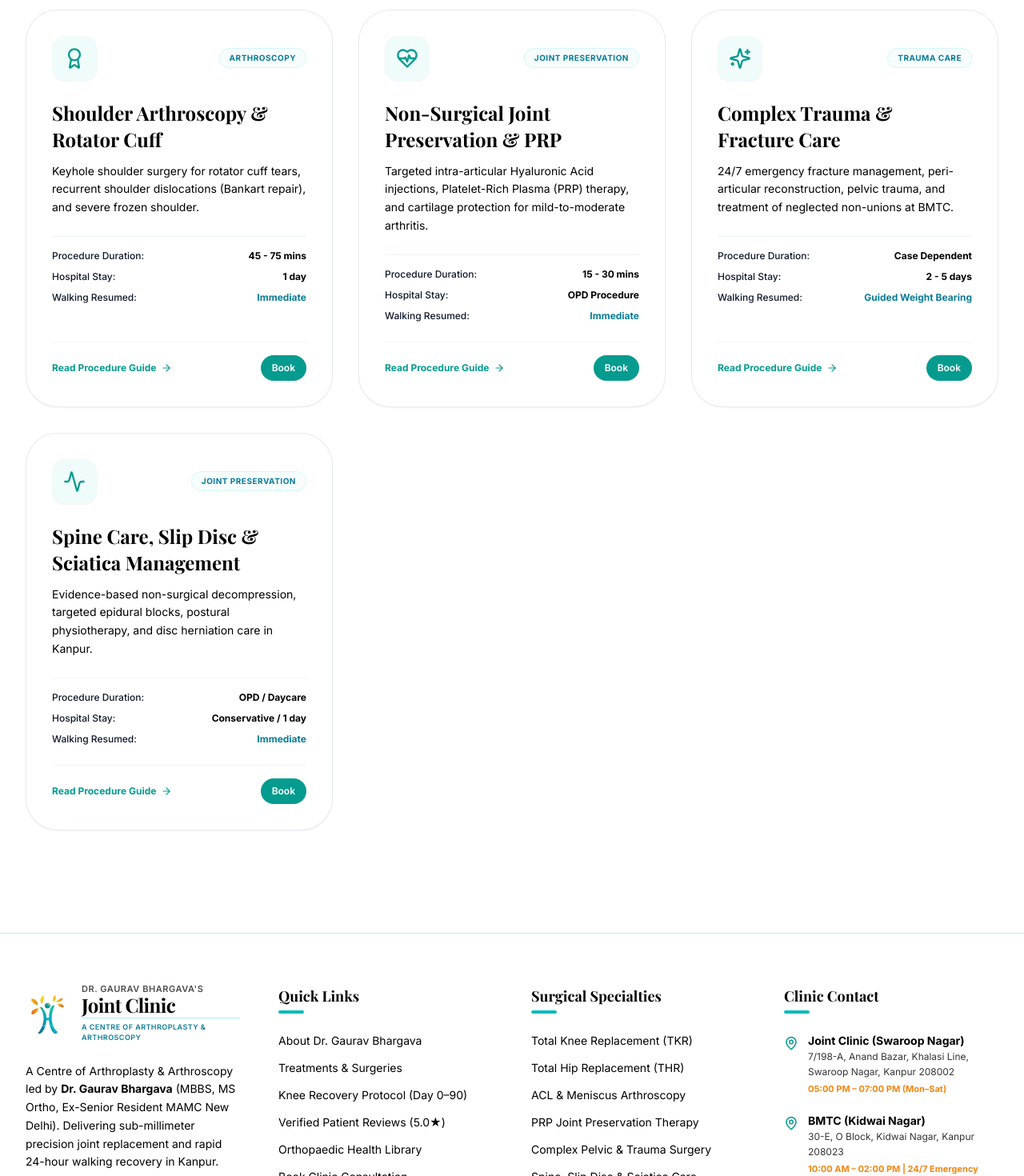
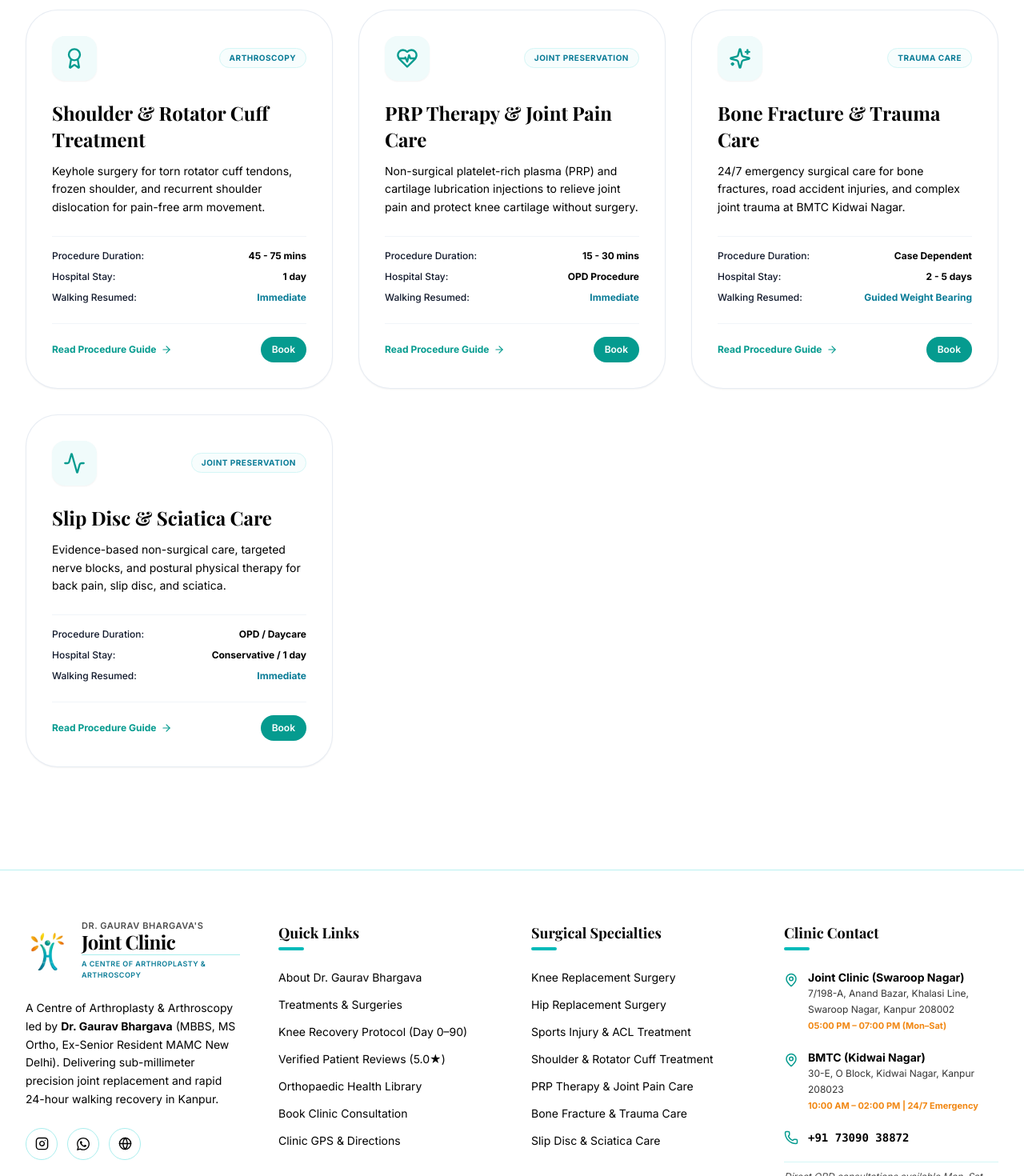
Before and after one commit to karmaautomation05-dot/joint-clinic, a Next.js app: page /treatments in a window 1280 px wide. Shown: the part 1000-2470 px from the top of the page at 80% size. Built offline with nearby package versions, Linux system fonts and the light colour scheme; a web font is replaced by a local one.

Commit message:
feat(treatments): simplify treatment names to common patient terminology and highlight Sports Injury & ACL Treatment

```diff
--- a/src/components/common/Footer.tsx
+++ b/src/components/common/Footer.tsx
@@ -124,32 +124,37 @@ export default function Footer() {
             <ul className="space-y-3.5 text-black text-sm">
               <li>
                 <Link href="/treatments/total-knee-replacement" className="hover:text-[#059B8F] transition-colors">
-                  Total Knee Replacement (TKR)
+                  Knee Replacement Surgery
                 </Link>
               </li>
               <li>
                 <Link href="/treatments/hip-replacement" className="hover:text-[#059B8F] transition-colors">
-                  Total Hip Replacement (THR)
+                  Hip Replacement Surgery
                 </Link>
               </li>
               <li>
-                <Link href="/treatments/arthroscopy-sports-injuries" className="hover:text-[#059B8F] transition-colors">
-                  ACL &amp; Meniscus Arthroscopy
+                <Link href="/treatments/sports-injury-acl-treatment" className="hover:text-[#059B8F] transition-colors">
+                  Sports Injury &amp; ACL Treatment
+                </Link>
+              </li>
+              <li>
+                <Link href="/treatments/shoulder-arthroscopy" className="hover:text-[#059B8F] transition-colors">
+                  Shoulder &amp; Rotator Cuff Treatment
                 </Link>
               </li>
               <li>
                 <Link href="/treatments/joint-preservation-prp" className="hover:text-[#059B8F] transition-colors">
-                  PRP Joint Preservation Therapy
+                  PRP Therapy &amp; Joint Pain Care
                 </Link>
               </li>
               <li>
                 <Link href="/treatments/complex-trauma-fractures" className="hover:text-[#059B8F] transition-colors">
-                  Complex Pelvic &amp; Trauma Surgery
+                  Bone Fracture &amp; Trauma Care
                 </Link>
               </li>
               <li>
                 <Link href="/treatments/spine-sciatica-care" className="hover:text-[#059B8F] transition-colors">
-                  Spine, Slip Disc &amp; Sciatica Care
+                  Slip Disc &amp; Sciatica Care
                 </Link>
               </li>
             </ul>
--- a/src/components/common/MedicalSchema.tsx
+++ b/src/components/common/MedicalSchema.tsx
@@ -108,19 +108,27 @@ export default function MedicalSchema() {
         availableService: [
           {
             "@type": "MedicalProcedure",
-            name: "Total Knee Replacement (TKR)",
+            name: "Knee Replacement Surgery",
           },
           {
             "@type": "MedicalProcedure",
-            name: "Total Hip Replacement (THR)",
+            name: "Hip Replacement Surgery",
           },
           {
             "@type": "MedicalProcedure",
-            name: "Arthroscopic ACL & Meniscus Surgery",
+            name: "Sports Injury & ACL Treatment",
           },
           {
             "@type": "MedicalProcedure",
-            name: "Joint Preservation & PRP Therapy",
+            name: "Shoulder & Rotator Cuff Treatment",
+          },
+          {
+            "@type": "MedicalProcedure",
+            name: "PRP Therapy & Joint Pain Care",
+          },
+          {
+            "@type": "MedicalProcedure",
+            name: "Slip Disc & Sciatica Care",
           },
         ],
       },
--- a/src/components/common/Navbar.tsx
+++ b/src/components/common/Navbar.tsx
@@ -82,22 +82,25 @@ export default function Navbar() {
               {isTreatmentsOpen && (
                 <div className="absolute top-full left-0 w-72 bg-white rounded-2xl shadow-xl border border-brand-100 p-3 space-y-1 animate-in fade-in slide-in-from-top-2 duration-200 z-50">
                   <Link href="/treatments/total-knee-replacement" className="block p-2.5 rounded-xl hover:bg-brand-50 text-xs font-semibold text-slate-800 hover:text-brand-700 transition-colors">
-                    Total Knee Replacement (TKR)
+                    Knee Replacement Surgery
                   </Link>
                   <Link href="/treatments/hip-replacement" className="block p-2.5 rounded-xl hover:bg-brand-50 text-xs font-semibold text-slate-800 hover:text-brand-700 transition-colors">
-                    Total Hip Replacement (THR)
+                    Hip Replacement Surgery
                   </Link>
-                  <Link href="/treatments/arthroscopy-sports-injuries" className="block p-2.5 rounded-xl hover:bg-brand-50 text-xs font-semibold text-slate-800 hover:text-brand-700 transition-colors">
-                    Knee &amp; Shoulder Arthroscopy (ACL)
+                  <Link href="/treatments/sports-injury-acl-treatment" className="block p-2.5 rounded-xl hover:bg-brand-50 text-xs font-semibold text-slate-800 hover:text-brand-700 transition-colors">
+                    Sports Injury &amp; ACL Treatment
+                  </Link>
+                  <Link href="/treatments/shoulder-arthroscopy" className="block p-2.5 rounded-xl hover:bg-brand-50 text-xs font-semibold text-slate-800 hover:text-brand-700 transition-colors">
+                    Shoulder &amp; Rotator Cuff Treatment
                   </Link>
                   <Link href="/treatments/joint-preservation-prp" className="block p-2.5 rounded-xl hover:bg-brand-50 text-xs font-semibold text-slate-800 hover:text-brand-700 transition-colors">
-                    PRP &amp; Joint Preservation
+                    PRP Therapy &amp; Joint Pain Care
                   </Link>
                   <Link href="/treatments/complex-trauma-fractures" className="block p-2.5 rounded-xl hover:bg-brand-50 text-xs font-semibold text-slate-800 hover:text-brand-700 transition-colors">
-                    Complex Trauma &amp; Pelvic Surgery
+                    Bone Fracture &amp; Trauma Care
                   </Link>
                   <Link href="/treatments/spine-sciatica-care" className="block p-2.5 rounded-xl hover:bg-brand-50 text-xs font-semibold text-slate-800 hover:text-brand-700 transition-colors">
-                    Spine, Slip Disc &amp; Sciatica Care
+                    Slip Disc &amp; Sciatica Care
                   </Link>
                 </div>
               )}
--- a/src/components/home/JointSelector.tsx
+++ b/src/components/home/JointSelector.tsx
@@ -38,20 +38,20 @@ const JOINTS_DATA: JointCondition[] = [
     ],
     recommendedTreatments: [
       {
-        title: "Total Knee Replacement (TKR)",
-        href: "/treatments/knee-replacement",
+        title: "Knee Replacement Surgery",
+        href: "/treatments/total-knee-replacement",
         type: "Surgical",
         badge: "High-Flexion 25+ Yrs",
       },
       {
-        title: "Arthroscopic ACL & Meniscus Reconstruction",
-        href: "/treatments/arthroscopy-sports-injury",
+        title: "Sports Injury & ACL Treatment",
+        href: "/treatments/sports-injury-acl-treatment",
         type: "Surgical",
         badge: "4mm Keyhole",
       },
       {
-        title: "Platelet-Rich Plasma (PRP) & Joint Lubrication",
-        href: "/treatments/arthritis-joint-preservation",
+        title: "PRP Therapy & Joint Pain Care",
+        href: "/treatments/joint-preservation-prp",
         type: "Non-Surgical",
         badge: "Cartilage Protection",
       },
@@ -75,14 +75,14 @@ const JOINTS_DATA: JointCondition[] = [
     ],
     recommendedTreatments: [
       {
-        title: "Total Hip Replacement (THR)",
+        title: "Hip Replacement Surgery",
         href: "/treatments/hip-replacement",
         type: "Surgical",
         badge: "Uncemented Ceramic",
       },
       {
-        title: "Core Decompression & Joint Preservation",
-        href: "/treatments/arthritis-joint-preservation",
+        title: "PRP & Joint Preservation",
+        href: "/treatments/joint-preservation-prp",
         type: "Non-Surgical",
         badge: "Early AVN Stage",
       },
@@ -106,20 +106,20 @@ const JOINTS_DATA: JointCondition[] = [
     ],
     recommendedTreatments: [
       {
-        title: "Keyhole Rotator Cuff Anchor Repair",
+        title: "Shoulder & Rotator Cuff Treatment",
         href: "/treatments/shoulder-arthroscopy",
         type: "Surgical",
-        badge: "Arthroscopic",
+        badge: "Keyhole Surgery",
       },
       {
-        title: "Arthroscopic Bankart Shoulder Stabilization",
+        title: "Shoulder Dislocation & Bankart Repair",
         href: "/treatments/shoulder-arthroscopy",
         type: "Surgical",
         badge: "Labral Fixation",
       },
       {
-        title: "Subacromial Injections & Target Rehabilitation",
-        href: "/treatments/arthritis-joint-preservation",
+        title: "PRP & Non-Surgical Joint Care",
+        href: "/treatments/joint-preservation-prp",
         type: "Non-Surgical",
         badge: "Conservative",
       },
@@ -141,16 +141,16 @@ const JOINTS_DATA: JointCondition[] = [
     ],
     recommendedTreatments: [
       {
-        title: "24/7 Trauma Fracture Surgery (BMTC Casualty)",
-        href: "/treatments/trauma-fracture-care",
+        title: "Bone Fracture & Emergency Surgery",
+        href: "/treatments/complex-trauma-fractures",
         type: "Surgical",
         badge: "Emergency Modular OT",
       },
       {
-        title: "Conservative Spine Decompression Protocol",
-        href: "/blog/slip-disc-vs-muscle-spasm",
+        title: "Slip Disc & Sciatica Spine Care",
+        href: "/treatments/spine-sciatica-care",
         type: "Non-Surgical",
-        badge: "Physical Therapy",
+        badge: "Decompression",
       },
     ],
   },
--- a/src/components/home/ServicesOverview.tsx
+++ b/src/components/home/ServicesOverview.tsx
@@ -17,8 +17,8 @@ const serviceCategories = [
   {
     id: 'knee-replacement',
     icon: Activity,
-    title: 'Total & Partial Knee Replacement (TKR/PKR)',
-    description: 'Sub-millimeter implant precision, muscle-sparing tissue dissection, and 24-hour unassisted walking protocol.',
+    title: 'Knee Replacement Surgery',
+    description: 'Complete relief from knee pain and arthritis with high-flexion, long-life implants and walking within 24 hours.',
     slug: '/treatments/total-knee-replacement',
     subServices: [
       'Minimally Invasive Subvastus TKR',
@@ -34,8 +34,8 @@ const serviceCategories = [
   {
     id: 'hip-replacement',
     icon: Bone,
-    title: 'Total Hip Replacement (THR) & Hip Preservation',
-    description: 'Modern ceramic-on-ceramic and dual-mobility bearings designed for lifetime wear and active lifestyle.',
+    title: 'Hip Replacement Surgery',
+    description: 'Modern ceramic bearings and cementless implants for Avascular Necrosis (AVN) and arthritis, restoring normal walking.',
     slug: '/treatments/hip-replacement',
     subServices: [
       'Cementless Ceramic-on-Poly / Ceramic-on-Ceramic THR',
@@ -50,9 +50,9 @@ const serviceCategories = [
   {
     id: 'arthroscopy',
     icon: ShieldCheck,
-    title: 'Shoulder & Knee Arthroscopy (Keyhole Sports Surgery)',
-    description: 'Ultra-minimally invasive camera-guided repair of sports tears, ligament ruptures, and shoulder instability.',
-    slug: '/treatments/arthroscopy-sports-injuries',
+    title: 'Sports Injury & ACL Treatment',
+    description: 'Keyhole surgery for ACL ligament tears, meniscus damage, and sports knee injuries with fast return to fitness.',
+    slug: '/treatments/sports-injury-acl-treatment',
     subServices: [
       'ACL & PCL Ligament Keyhole Reconstruction',
       'Meniscus Repair & Root Reattachment',
@@ -66,8 +66,8 @@ const serviceCategories = [
   {
     id: 'prp-preservation',
     icon: HeartPulse,
-    title: 'Joint Preservation & PRP Biological Therapy',
-    description: 'Non-surgical cartilage protection, platelet-rich plasma injections, and biomechanical knee realignment.',
+    title: 'PRP Therapy & Joint Pain Care',
+    description: 'Non-surgical cartilage protection, platelet-rich plasma (PRP) injections, and preventive joint lubrication.',
     slug: '/treatments/joint-preservation-prp',
     subServices: [
       'Autologous High-Concentration PRP Therapy',
@@ -81,8 +81,8 @@ const serviceCategories = [
   {
     id: 'trauma-fractures',
     icon: Sparkles,
-    title: 'Complex Trauma, Fractures & Pelvic Surgery',
-    description: '24/7 emergency fracture stabilization at BMTC Kidwai Nagar with Class-100 Modular Operating Suites.',
+    title: 'Bone Fracture & Trauma Care',
+    description: '24/7 emergency surgical care for broken bones, road accident trauma, and complex fractures at BMTC Kidwai Nagar.',
     slug: '/treatments/complex-trauma-fractures',
     subServices: [
       '24/7 Polytrauma & Accident Response',
@@ -96,8 +96,8 @@ const serviceCategories = [
   {
     id: 'spine-sciatica',
     icon: Activity,
-    title: 'Spine Care, Slip Disc & Sciatica Management',
-    description: 'Targeted nerve root decompression, postural therapy, and non-surgical spinal care for back & neck pain.',
+    title: 'Slip Disc & Sciatica Care',
+    description: 'Targeted nerve root decompression, postural physical therapy, and non-surgical care for back and neck pain.',
     slug: '/treatments/spine-sciatica-care',
     subServices: [
       'Lumbar Disc Herniation Conservative Protocols',
--- a/src/data/treatments.ts
+++ b/src/data/treatments.ts
@@ -35,12 +35,12 @@ export const TREATMENTS: Treatment[] = [
     id: "knee-replacement",
     slug: "total-knee-replacement",
     aliases: ["knee-replacement", "total-knee-replacement"],
-    title: "Knee Replacement (Arthroplasty)",
+    title: "Knee Replacement Surgery",
     shortDesc:
-      "Advanced primary, partial, and computer-navigated total knee arthroplasty using high-flexion, long-life implants lasting 25+ years.",
+      "Advanced primary, partial, and total knee replacement using high-flexion, long-life implants with walking resumed within 24 hours.",
     category: "Arthroplasty",
     iconName: "Bone",
-    tag: "High-Volume Specialty",
+    tag: "Most Popular",
     stats: {
       duration: "60 - 90 mins",
       hospitalStay: "3 - 4 days",
@@ -115,12 +115,12 @@ export const TREATMENTS: Treatment[] = [
     id: "hip-replacement",
     slug: "hip-replacement",
     aliases: ["hip-replacement", "total-hip-replacement"],
-    title: "Hip Replacement (THR)",
+    title: "Hip Replacement Surgery",
     shortDesc:
-      "Minimally invasive Total Hip Replacement using ceramic-on-polyethylene or ceramic-on-ceramic bearings for pain-free pelvic mobility.",
+      "Minimally invasive Total Hip Replacement using ceramic bearings for Avascular Necrosis (AVN) and arthritis, restoring pain-free walking.",
     category: "Arthroplasty",
     iconName: "Activity",
-    tag: "Life-Changing Mobility",
+    tag: "Pain-Free Mobility",
     stats: {
       duration: "60 - 80 mins",
       hospitalStay: "3 - 4 days",
@@ -175,15 +175,22 @@ export const TREATMENTS: Treatment[] = [
     ],
   },
   {
-    id: "arthroscopy-sports-injury",
-    slug: "arthroscopy-sports-injuries",
-    aliases: ["arthroscopy-sports-injury", "arthroscopy-sports-injuries"],
-    title: "Arthroscopy & Sports Medicine",
+    id: "sports-injury-acl",
+    slug: "sports-injury-acl-treatment",
+    aliases: [
+      "arthroscopy-sports-injuries",
+      "arthroscopy-sports-injury",
+      "sports-injury-acl-treatment",
+      "acl-treatment",
+      "sports-injury",
+      "acl-reconstruction",
+    ],
+    title: "Sports Injury & ACL Treatment",
     shortDesc:
-      "Keyhole endoscopic surgery for ACL, PCL, and Meniscus injuries, restoring joint stability with tiny 4mm incisions and rapid athletic recovery.",
+      "Keyhole surgery for ACL ligament tears, meniscus injuries, and sports knee pain with fast return to active sports and running.",
     category: "Arthroscopy",
     iconName: "ShieldCheck",
-    tag: "Minimally Invasive",
+    tag: "Keyhole Sports Surgery",
     stats: {
       duration: "45 - 60 mins",
       hospitalStay: "Daycare / 1 day",
@@ -239,13 +246,13 @@ export const TREATMENTS: Treatment[] = [
   {
     id: "shoulder-arthroscopy",
     slug: "shoulder-arthroscopy",
-    aliases: ["shoulder-arthroscopy", "rotator-cuff-repair"],
-    title: "Shoulder Arthroscopy & Rotator Cuff",
+    aliases: ["shoulder-arthroscopy", "rotator-cuff-repair", "shoulder-treatment"],
+    title: "Shoulder & Rotator Cuff Treatment",
     shortDesc:
-      "Keyhole shoulder surgery for rotator cuff tears, recurrent shoulder dislocations (Bankart repair), and severe frozen shoulder.",
+      "Keyhole surgery for torn rotator cuff tendons, frozen shoulder, and recurrent shoulder dislocation for pain-free arm movement.",
     category: "Arthroscopy",
     iconName: "Award",
-    tag: "Precision Keyhole",
+    tag: "Keyhole Shoulder Care",
     stats: {
       duration: "45 - 75 mins",
       hospitalStay: "1 day",
@@ -292,13 +299,13 @@ export const TREATMENTS: Treatment[] = [
   {
     id: "joint-preservation",
     slug: "joint-preservation-prp",
-    aliases: ["joint-preservation", "joint-preservation-prp"],
-    title: "Non-Surgical Joint Preservation & PRP",
+    aliases: ["joint-preservation", "joint-preservation-prp", "prp-therapy", "arthritis-joint-preservation"],
+    title: "PRP Therapy & Joint Pain Care",
     shortDesc:
-      "Targeted intra-articular Hyaluronic Acid injections, Platelet-Rich Plasma (PRP) therapy, and cartilage protection for mild-to-moderate arthritis.",
+      "Non-surgical platelet-rich plasma (PRP) and cartilage lubrication injections to relieve joint pain and protect knee cartilage without surgery.",
     category: "Joint Preservation",
     iconName: "HeartPulse",
-    tag: "Regenerative & Preventive",
+    tag: "Non-Surgical Joint Care",
     stats: {
       duration: "15 - 30 mins",
       hospitalStay: "OPD Procedure",
@@ -350,13 +357,13 @@ export const TREATMENTS: Treatment[] = [
   {
     id: "trauma-fracture-care",
     slug: "complex-trauma-fractures",
-    aliases: ["trauma-fracture-care", "complex-trauma-fractures"],
-    title: "Complex Trauma & Fracture Care",
+    aliases: ["trauma-fracture-care", "complex-trauma-fractures", "fracture-care"],
+    title: "Bone Fracture & Trauma Care",
     shortDesc:
-      "24/7 emergency fracture management, peri-articular reconstruction, pelvic trauma, and treatment of neglected non-unions at BMTC.",
+      "24/7 emergency surgical care for bone fractures, road accident injuries, and complex joint trauma at BMTC Kidwai Nagar.",
     category: "Trauma Care",
     iconName: "Stethoscope",
-    tag: "24/7 Emergency Unit",
+    tag: "24/7 Emergency Care",
     stats: {
       duration: "Case Dependent",
       hospitalStay: "2 - 5 days",
@@ -404,13 +411,13 @@ export const TREATMENTS: Treatment[] = [
   {
     id: "spine-sciatica-care",
     slug: "spine-sciatica-care",
-    aliases: ["spine-care", "spine-sciatica-care"],
-    title: "Spine Care, Slip Disc & Sciatica Management",
+    aliases: ["spine-care", "spine-sciatica-care", "slip-disc-treatment"],
+    title: "Slip Disc & Sciatica Care",
     shortDesc:
-      "Evidence-based non-surgical decompression, targeted epidural blocks, postural physiotherapy, and disc herniation care in Kanpur.",
+      "Evidence-based non-surgical care, targeted nerve blocks, and postural physical therapy for back pain, slip disc, and sciatica.",
     category: "Joint Preservation",
     iconName: "Activity",
-    tag: "Non-Surgical & Decompressive",
+    tag: "Non-Surgical Spine Care",
     stats: {
       duration: "OPD / Daycare",
       hospitalStay: "Conservative / 1 day",
```
Also changed, not shown: public/llms-full.txt, public/llms.txt.
